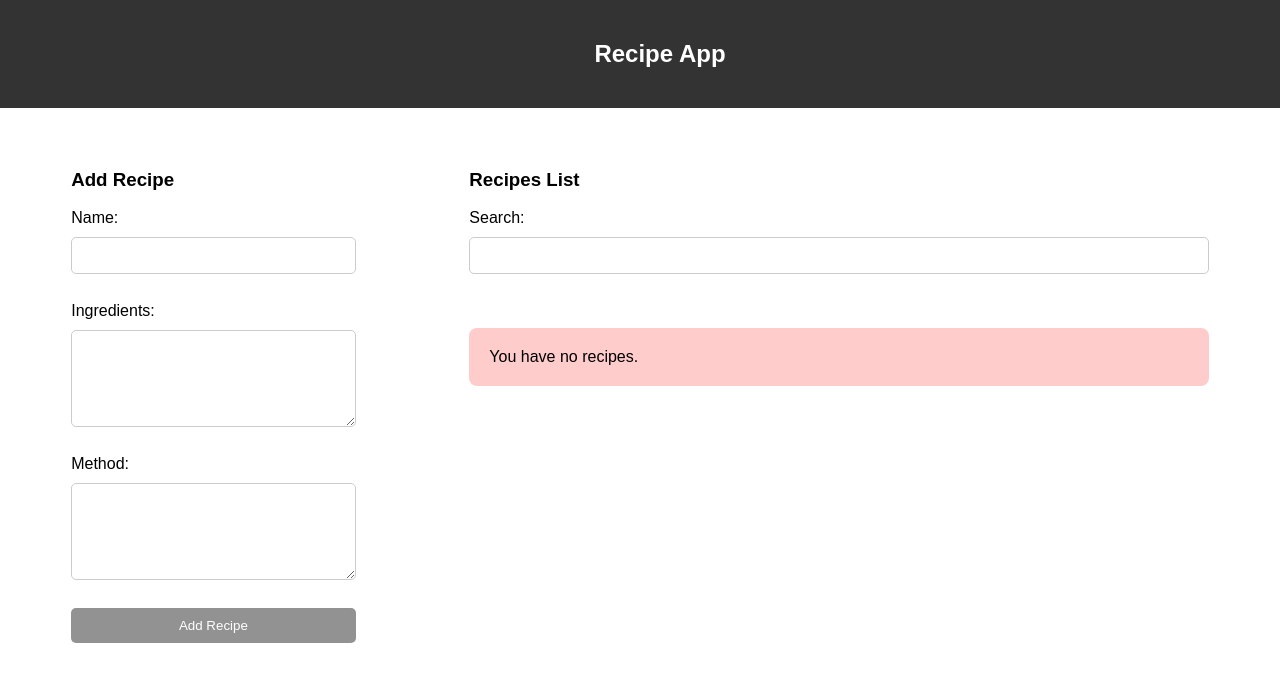
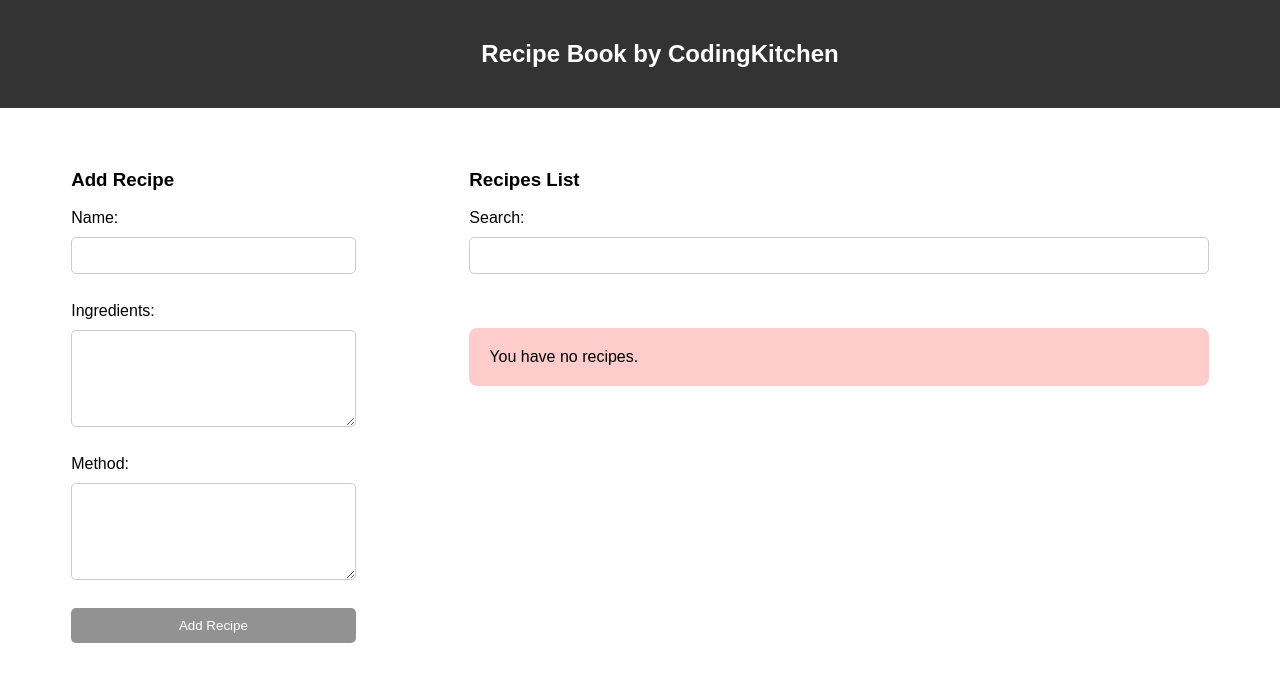
Before and after one commit to KIRTHIKAA-S/cook-, a plain HTML site: page index.html in a window 1280 px wide. Drawn offline with Linux system fonts and the light colour scheme.

Commit message:
index.html

```diff
--- a/index.html
+++ b/index.html
@@ -1,12 +1,12 @@
 <!DOCTYPE html>
 <html>
   <head>
-    <title>Recipe App</title>
+    <title>Recipe Book by CodingKitchen</title>
 	<link rel="stylesheet" href="styles.css">
   </head>
   <body>
     <nav>
-	  <h1>Recipe App</h1>
+	  <h1>Recipe Book by CodingKitchen</h1>
     </nav>
     <div class="container">
 	   <!-- Add recipes form -->
```
